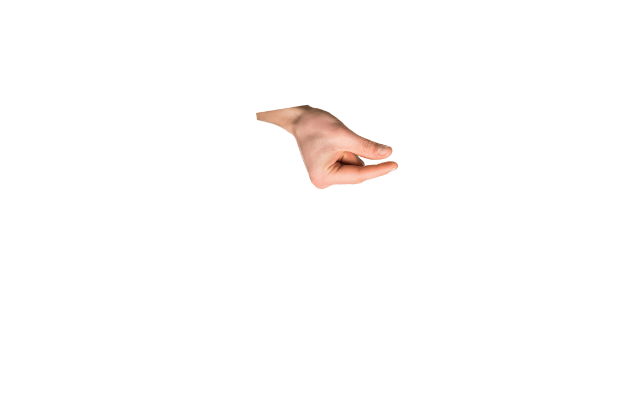
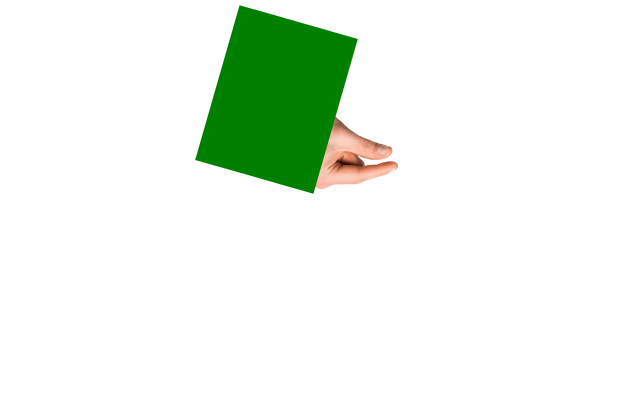
Before and after one commit to di3po/awesome_hands, a plain HTML site: page index.html in a window 1280 px wide. Shown: the whole page, without its empty margins (0-640 px from the left). Drawn offline with Linux system fonts and the light colour scheme.

Commit message:
added green_box and green_box_header styles

```diff
--- a/style.css
+++ b/style.css
@@ -29,7 +29,12 @@ body
     border-bottom-right-radius: 30%;
 }
 
-#finger_1
+#green_box
+{
+    position: absolute;
+}
+
+#green_box_header
 {
     width: 123px;
     height: 161px;
```
